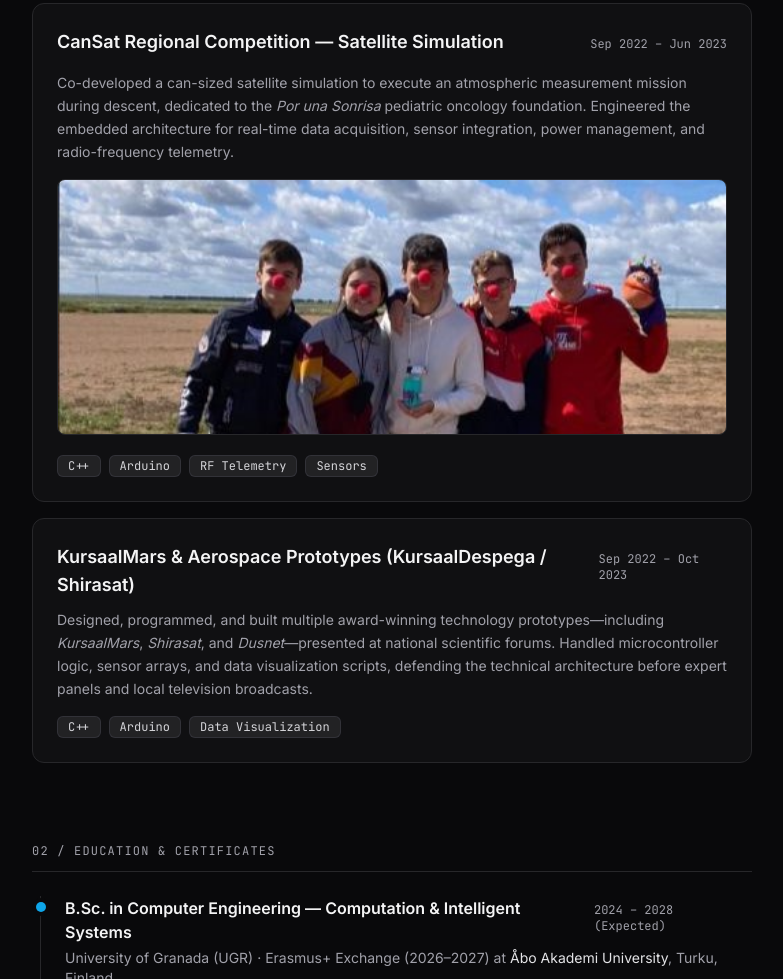
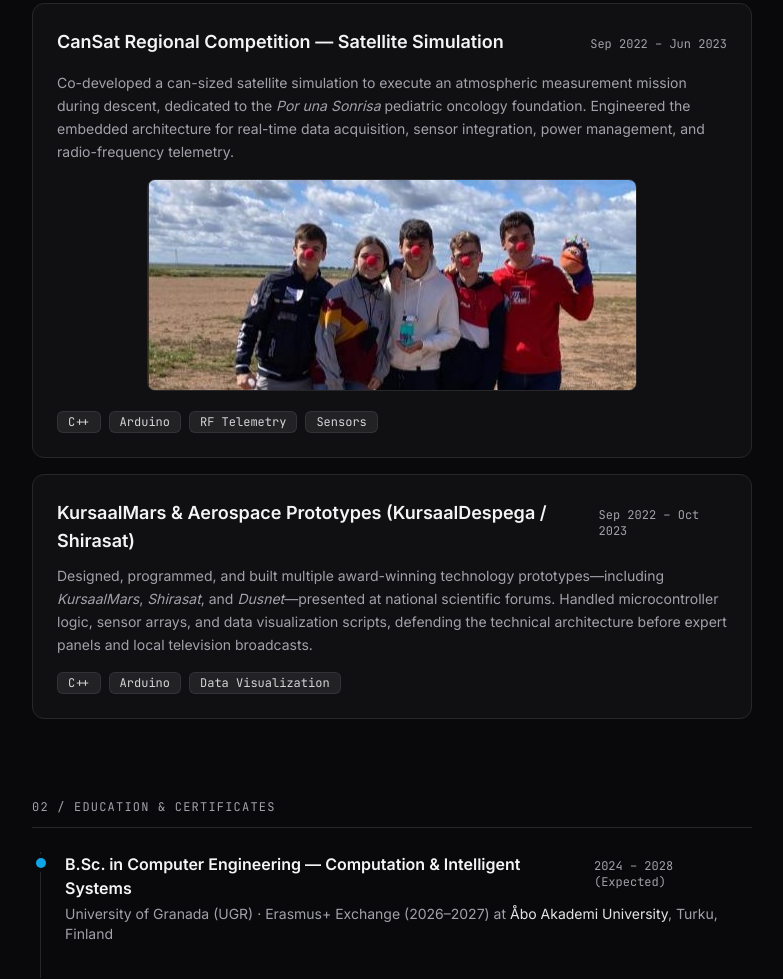
Before and after one commit to Ch4k0/Ch4k0.github.io, a plain HTML site: page index.html in a window 1280 px wide. Shown: the part 2046-3025 px from the top of the page, without its empty margins (248-1031 px from the left). Drawn offline with nearby package versions, Linux system fonts and the light colour scheme.

Commit message:
Update an image format

```diff
--- a/index.html
+++ b/index.html
@@ -371,7 +371,7 @@
               src="./assets/cansat-team.jpg"
               alt="CanSat team with satellite payload and launch drone at the airfield"
               loading="lazy"
-              class="w-full max-h-64 object-cover object-top rounded-lg border border-zinc-200 dark:border-zinc-800"
+              class="w-auto max-h-96 mx-auto rounded-lg border border-zinc-200 dark:border-zinc-800"
             />
             <div class="flex flex-wrap gap-2 pt-1">
               <span class="px-2.5 py-0.5 rounded-md text-xs font-mono bg-zinc-100 dark:bg-zinc-800/80 text-zinc-700 dark:text-zinc-300 border border-zinc-200/70 dark:border-zinc-700/60">C++</span>
```
